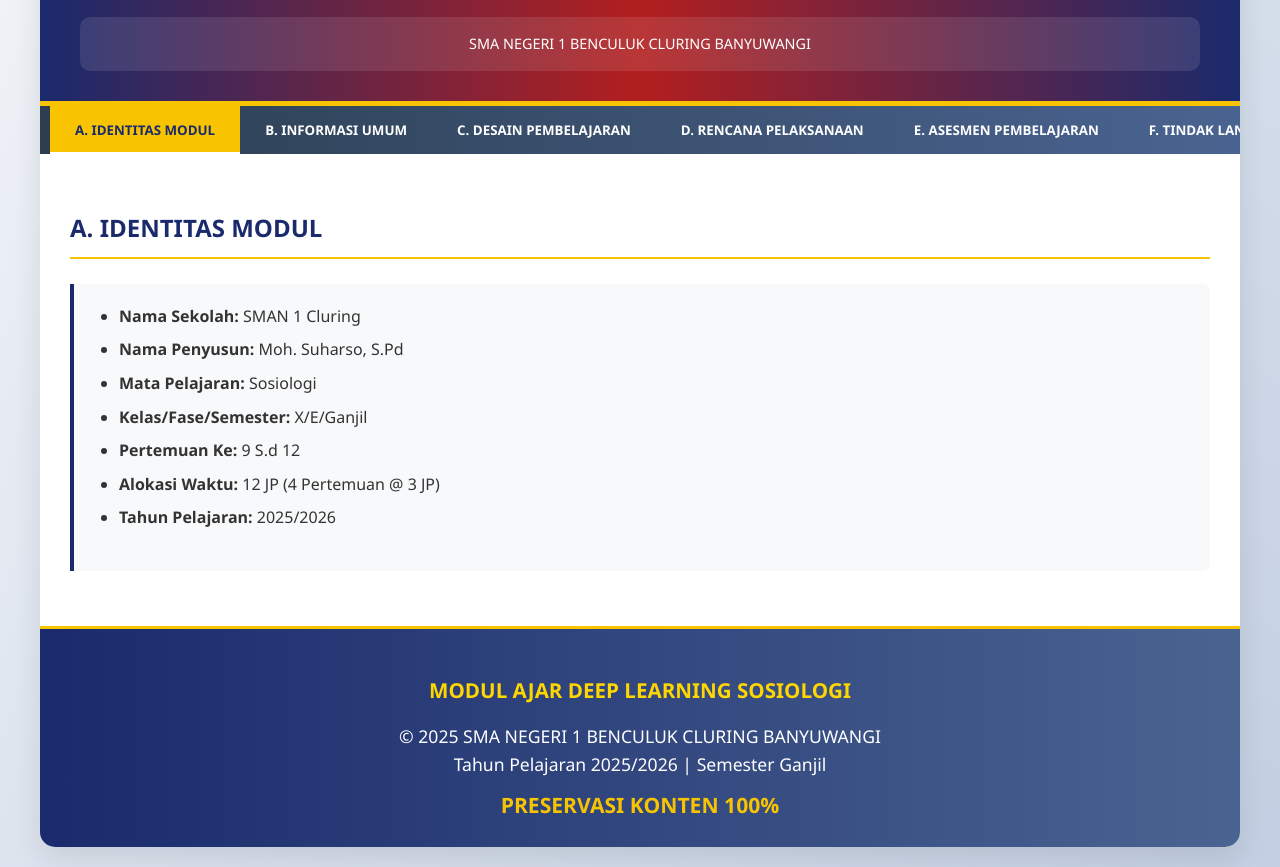
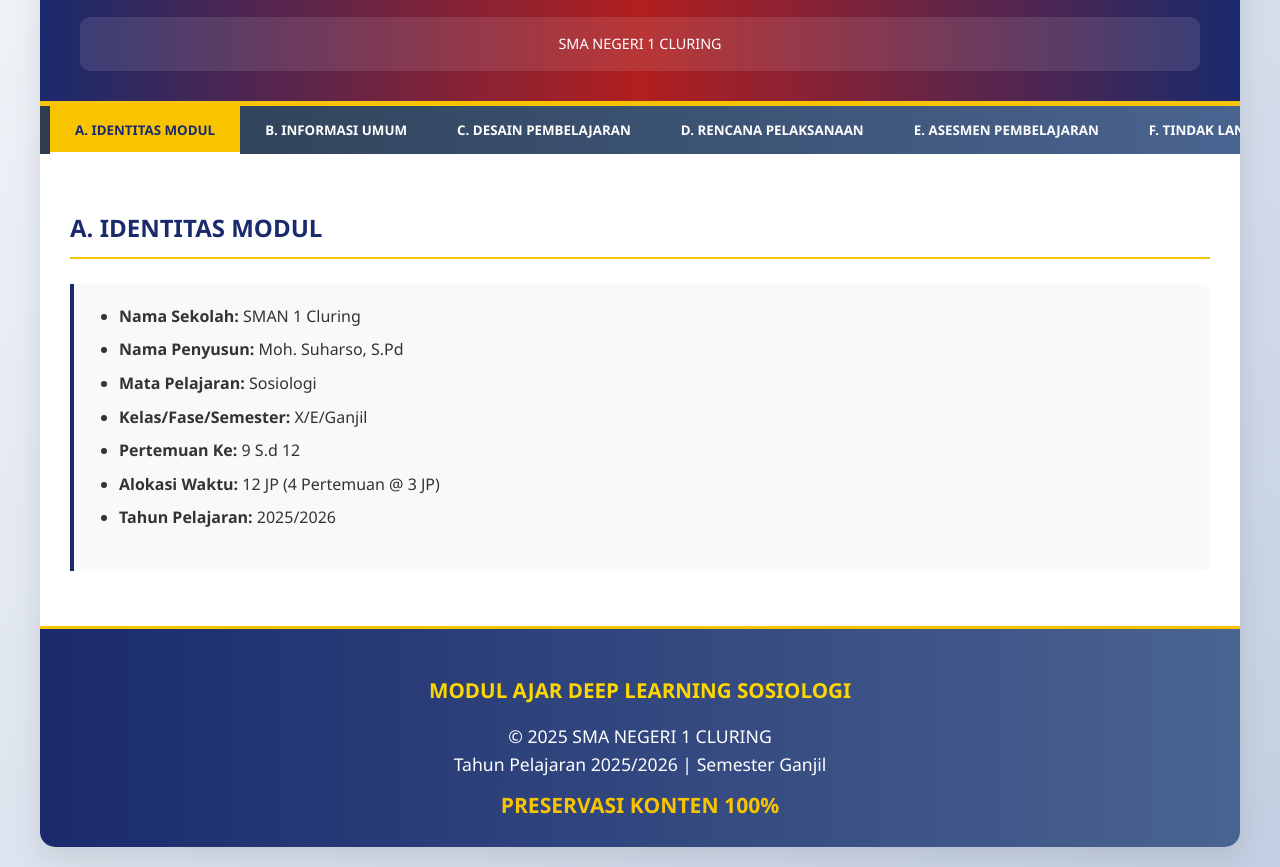
Before and after one commit to harsocakep0-art/modul-ajar-sosiologi, a plain HTML site: page MODULAJAR_9-12.html in a window 1280 px wide. Shown: the part 290-1157 px from the top of the page. Drawn offline with Linux system fonts and the light colour scheme.

Commit message:
Update MODULAJAR_9-12.html

```diff
--- a/MODULAJAR_9-12.html
+++ b/MODULAJAR_9-12.html
@@ -241,7 +241,7 @@
             <div class="module-title">MATA PELAJARAN : SOSIOLOGI</div>
             <div class="chapter">BAB : PENGANTAR SOSIOLOGI</div>
             <div class="school-info">
-                SMA NEGERI 1 BENCULUK CLURING BANYUWANGI
+                SMA NEGERI 1 CLURING
             </div>
         </header>
 
@@ -903,7 +903,7 @@
         <div class="footer">
             <div class="footer-content">
                 <h3>MODUL AJAR DEEP LEARNING SOSIOLOGI</h3>
-                <p>© 2025 SMA NEGERI 1 BENCULUK CLURING BANYUWANGI</p>
+                <p>© 2025 SMA NEGERI 1 CLURING</p>
                 <p>Tahun Pelajaran 2025/2026 | Semester Ganjil</p>
                 <div class="logo">PRESERVASI KONTEN 100%</div>
             </div>
```
